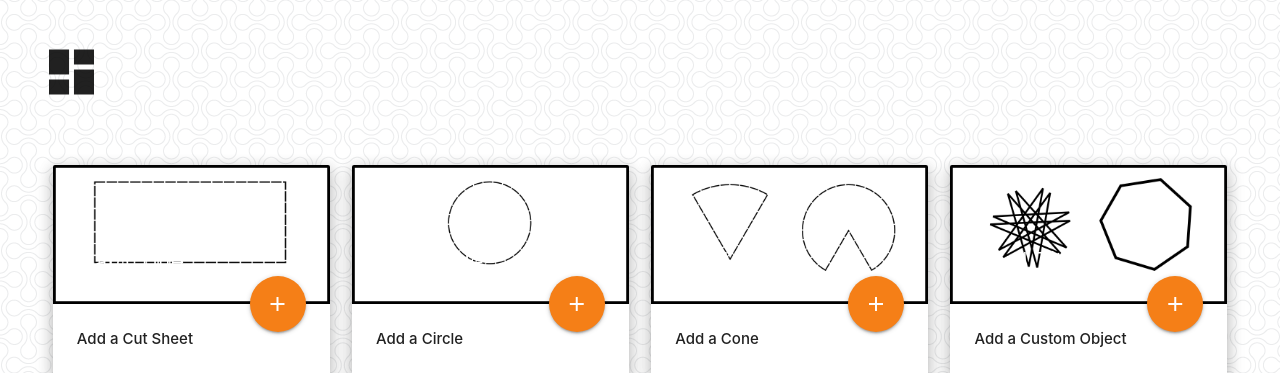
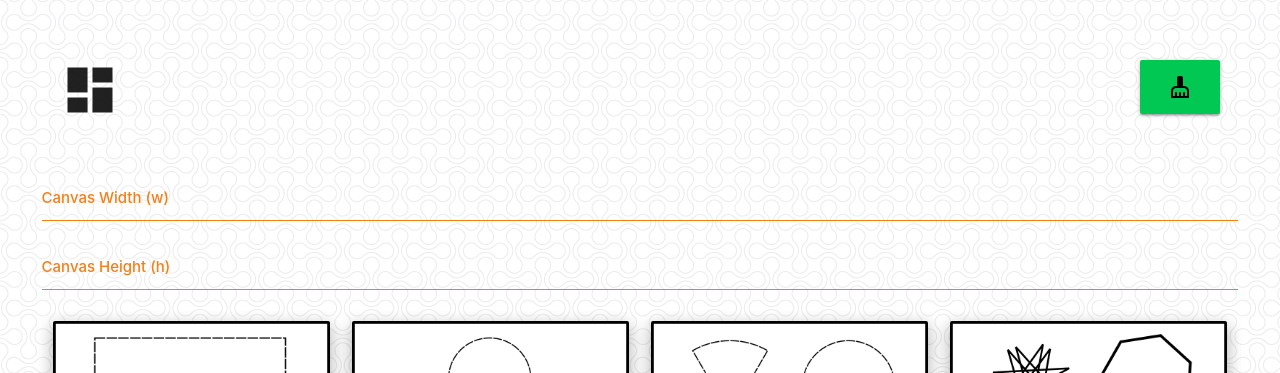
Before and after one commit to SayadPervez/efcnc_gui, a website: page front-end/index.html in a window 1280 px wide. Shown: the top 373 px of the page. Drawn offline with nearby package versions, Linux system fonts and the light colour scheme; no server answers.

Commit message:
Minor GUI changes

```diff
--- a/front-end/index.html
+++ b/front-end/index.html
@@ -15,8 +15,20 @@
   <title>EPMA</title>
 </head>
 <body>
-    <H1><i class="material-icons" style="font-size: 4rem;margin-bottom:2rem;">dashboard</i></H1>
+    <div id="icon_div"><i class="material-icons" style="font-size: 4rem;margin-bottom:2rem;">dashboard</i></div>
 
+    <div class="empty"></div>
+    <!--INPUT-->
+    <div class="input-field">
+        <input id="input_canvas_width" type="number" class="validate  yellow-text text-darken-4" style="border-bottom-color:#f57f17;">
+        <label for="input_canvas_width" class="yellow-text text-darken-4"><strong>Canvas Width (w)</strong></label>
+    </div>
+    <div class="input-field">
+        <input id="input_canvas_height" type="number" class="validate  yellow-text text-darken-4" style="border-bottom-color:#f57f17;">
+        <label for="input_canvas_height" class="yellow-text text-darken-4"><strong>Canvas Height (h)</strong></label>
+    </div>
+
+    <!--Objects-->
     <div class="row">
         <div class="col l3">
           <div class="card z-depth-3">
--- a/front-end/skin.css
+++ b/front-end/skin.css
@@ -22,6 +22,17 @@ body{
 
 #recycle_div{
     position: fixed;
-    bottom:4rem;
+    top:4rem;
+    right:4rem;
+}
+
+#icon_div{
+    position: absolute;
+    top:4rem;
     left:4rem;
 }
+
+.empty{
+    width:100%;
+    height:20vh;
+}
```
